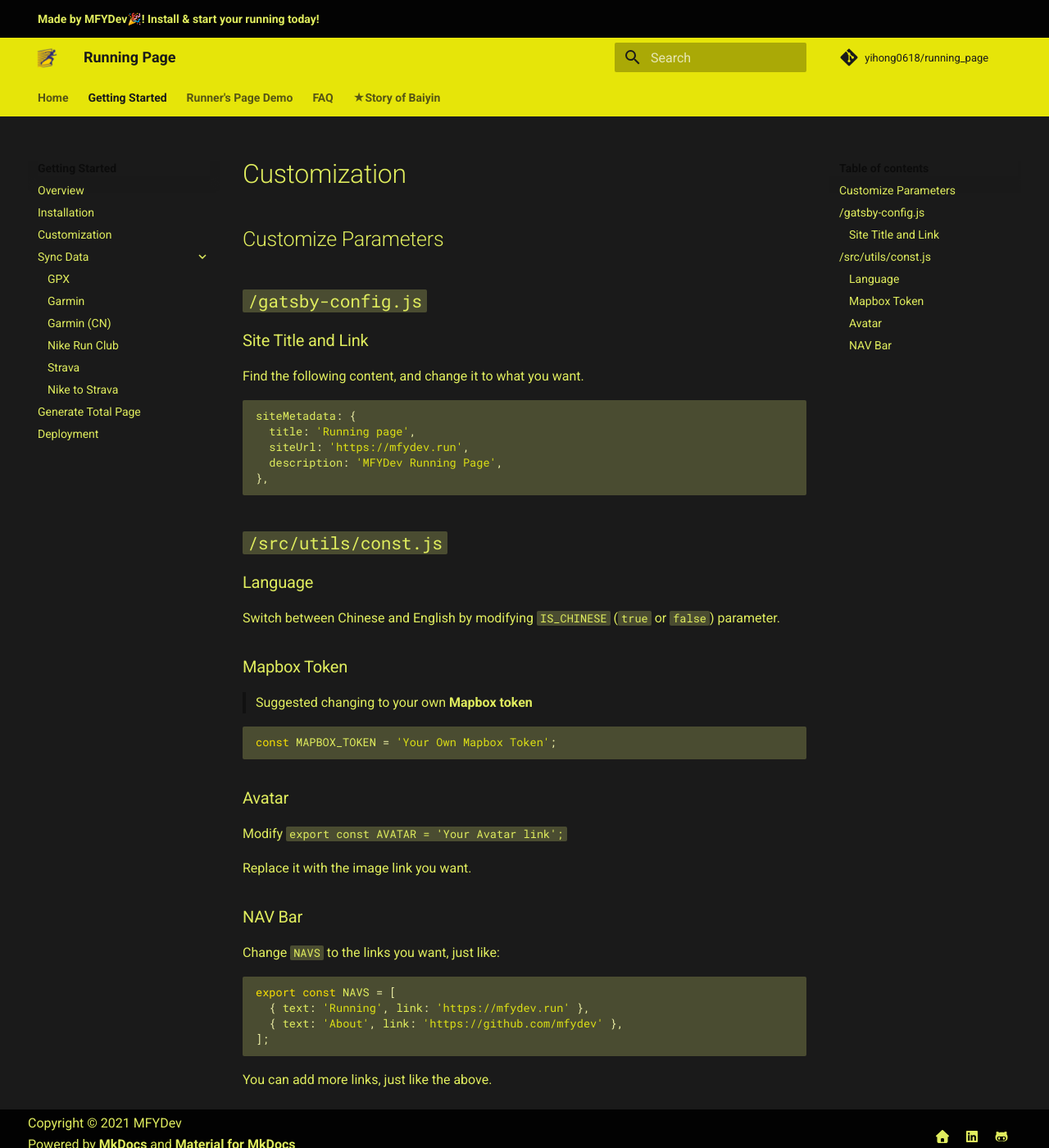
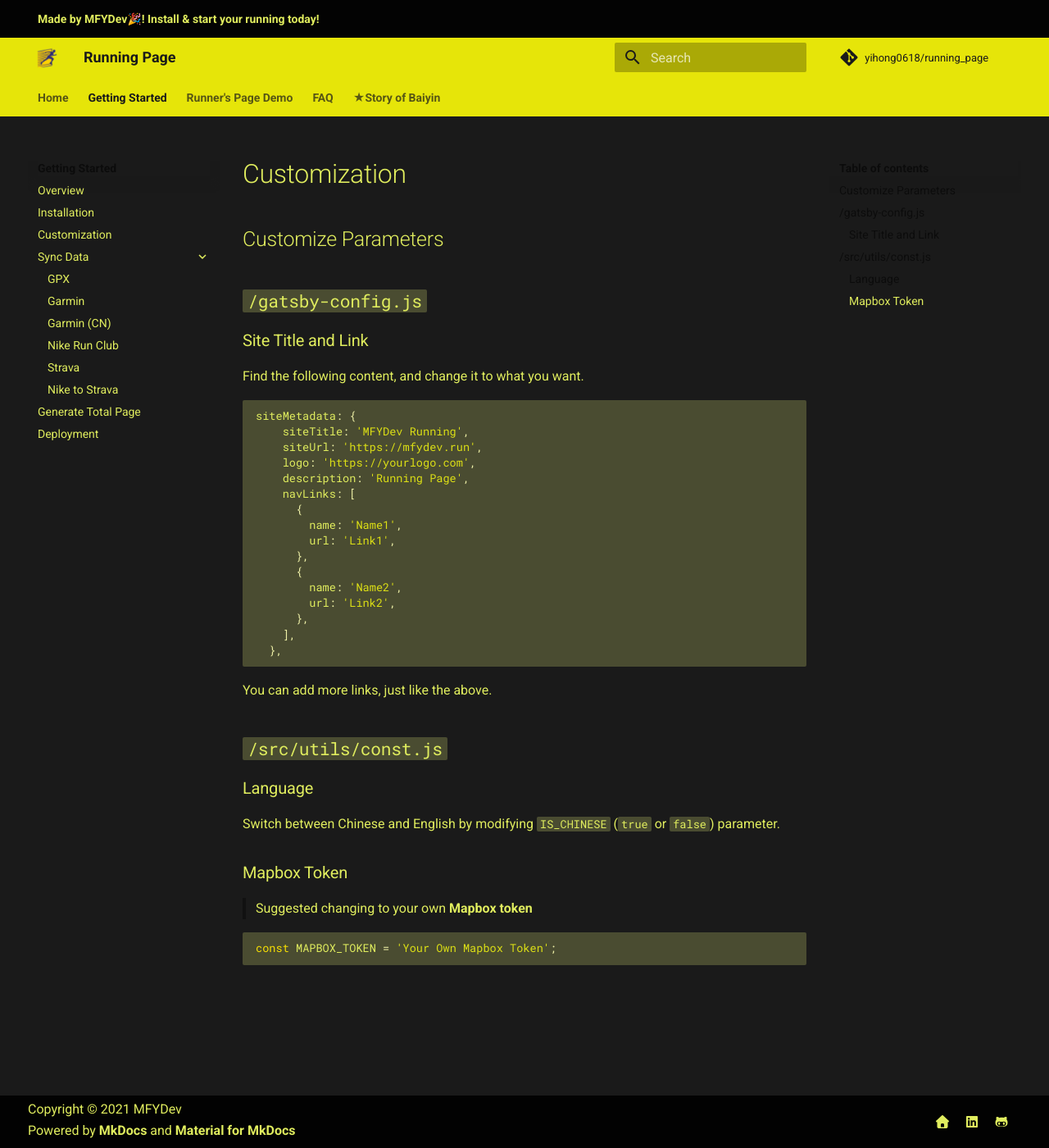
Before and after one commit to MFYDev/Running-Page-Wiki, an MkDocs documentation site: the page built from docs/customization.md, in a window 1280 px wide and 1400 px high. Shown: the whole window at 82% size. Built offline with MkDocs 1.6.1 and Material for MkDocs 9.7.7, drawn with Linux system fonts in a browser that asks for light colours; comment, search, counter and statistics services are not loaded.

Commit message:
Fit the latest commit

````diff
--- a/docs/customization.md
+++ b/docs/customization.md
@@ -8,11 +8,24 @@
 
 ```javascript
 siteMetadata: {
-  title: 'Running page',
-  siteUrl: 'https://mfydev.run',
-  description: 'MFYDev Running Page',
-},
+    siteTitle: 'MFYDev Running',
+    siteUrl: 'https://mfydev.run',
+    logo: 'https://yourlogo.com',
+    description: 'Running Page',
+    navLinks: [
+      {
+        name: 'Name1',
+        url: 'Link1',
+      },
+      {
+        name: 'Name2',
+        url: 'Link2',
+      },
+    ],
+  },
 ```
+
+You can add more links, just like the above.
 
 ## `/src/utils/const.js`
 
@@ -27,22 +40,3 @@
 ```javascript
 const MAPBOX_TOKEN = 'Your Own Mapbox Token';
 ```
-
-### Avatar
-
-Modify `export const AVATAR = 'Your Avatar link';`
-
-Replace it with the image link you want.
-
-### NAV Bar
-
-Change `NAVS`  to the links you want, just like:
-
-```javascript
-export const NAVS = [
-  { text: 'Running', link: 'https://mfydev.run' },
-  { text: 'About', link: 'https://github.com/mfydev' },
-];
-```
-
-You can add more links, just like the above.
````
